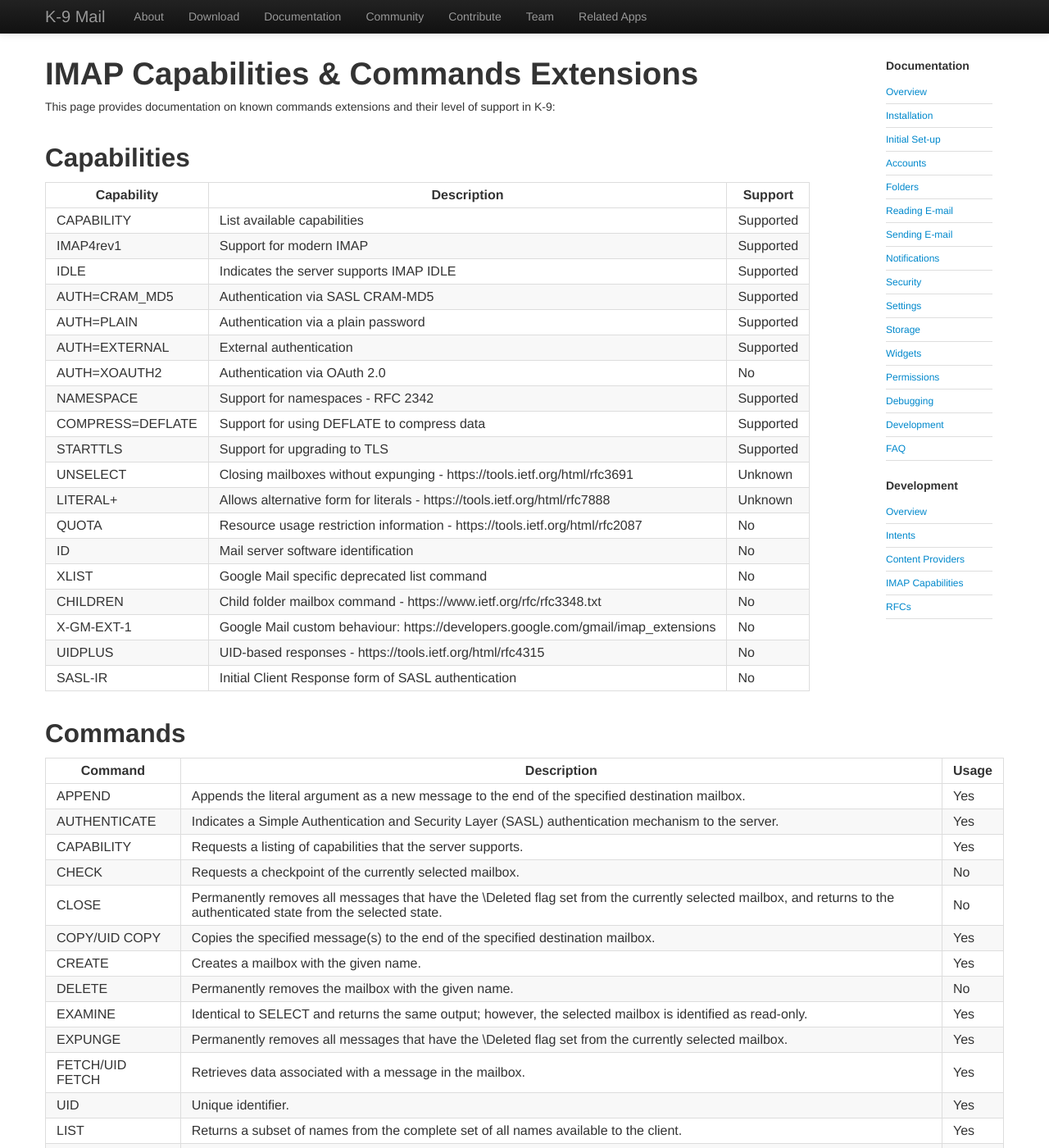
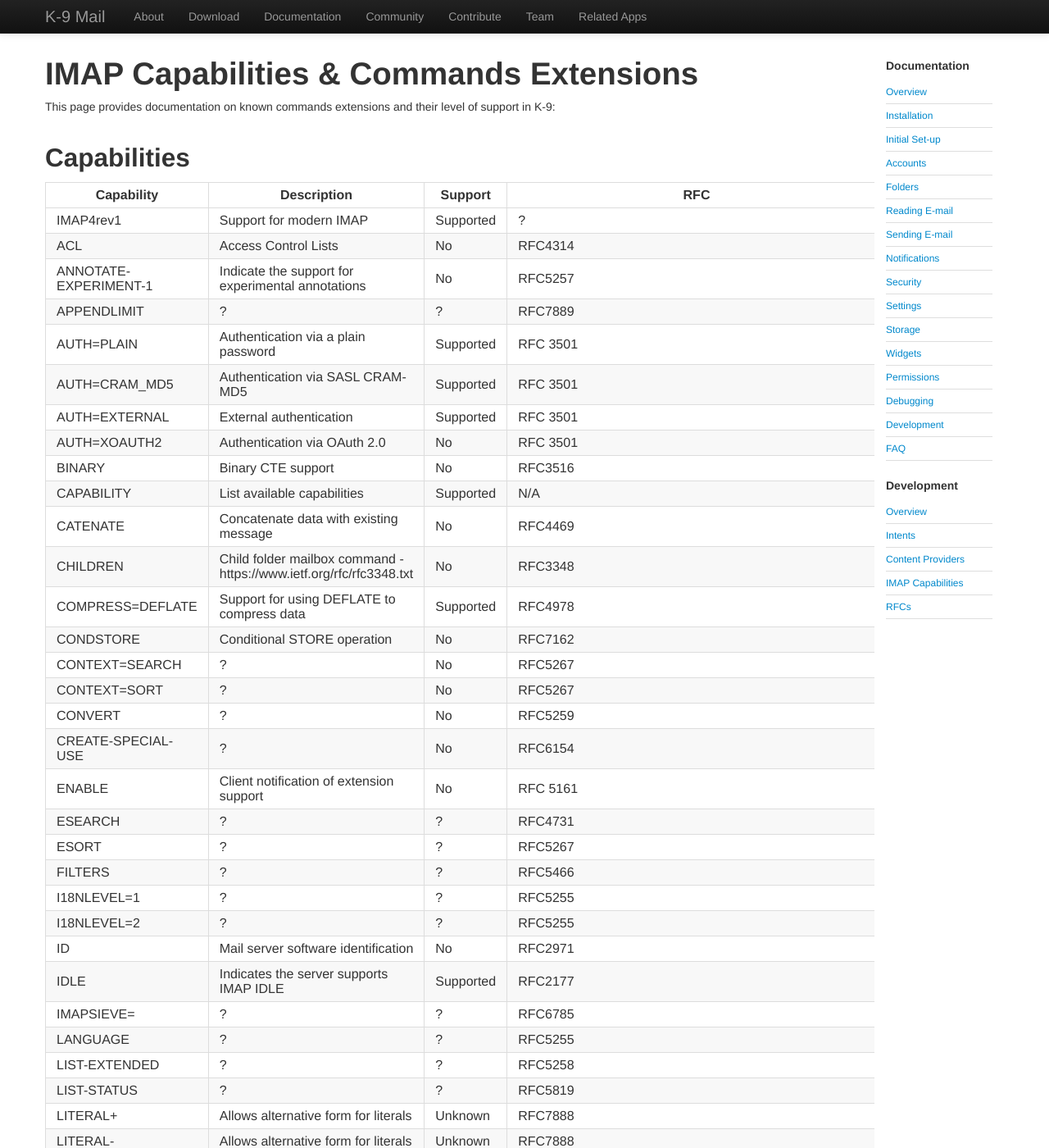
Before and after one commit to k9mail/k9mail.app, a Jekyll site: the page built from documentation/development/imapExtensions.md, in a window 1280 px wide and 1400 px high. Shown: the whole window at 82% size. Built offline with Jekyll 4.4.1, drawn with Linux system fonts in a browser that asks for light colours; nearby versions of some CDN libraries; some of the changed text lies outside the part shown.

Commit message:
Update capability support list

```diff
--- a/documentation/development/imapExtensions.md
+++ b/documentation/development/imapExtensions.md
@@ -14,27 +14,75 @@ This page provides documentation on known commands extensions and their level of
 
 ## Capabilities
 
-| Capability | Description | Support |
-| ------------- | ------------- | ------ |
-| CAPABILITY | List available capabilities | Supported |
-| IMAP4rev1 | Support for modern IMAP | Supported |
-| IDLE | Indicates the server supports IMAP IDLE | Supported |
-| AUTH=CRAM_MD5 | Authentication via SASL CRAM-MD5 | Supported |
-| AUTH=PLAIN | Authentication via a plain password | Supported |
-| AUTH=EXTERNAL | External authentication|  Supported |
-| AUTH=XOAUTH2 | Authentication via OAuth 2.0 |  No |
-| NAMESPACE | Support for namespaces - RFC 2342 |  Supported |
-| COMPRESS=DEFLATE| Support for using DEFLATE to compress data | Supported |
-| STARTTLS | Support for upgrading to TLS | Supported |
+| Capability | Description | Support | RFC |
+| ------------- | ------------- | ------ | ------ |
+| IMAP4rev1 | Support for modern IMAP | Supported | ? |
+| ACL | Access Control Lists | No | RFC4314 |
+| ANNOTATE-EXPERIMENT-1 | Indicate the support for experimental annotations | No | RFC5257 |
+| APPENDLIMIT | ? | ? | RFC7889 |
+| AUTH=PLAIN | Authentication via a plain password | Supported | RFC 3501 |
+| AUTH=CRAM_MD5 | Authentication via SASL CRAM-MD5 | Supported | RFC 3501 |
+| AUTH=EXTERNAL | External authentication | Supported | RFC 3501 |
+| AUTH=XOAUTH2 | Authentication via OAuth 2.0 |  No | RFC 3501 |
+| BINARY | Binary CTE support | No | RFC3516 |
+| CAPABILITY | List available capabilities | Supported | N/A |
+| CATENATE | Concatenate data with existing message | No | RFC4469 |
+| CHILDREN | Child folder mailbox command - https://www.ietf.org/rfc/rfc3348.txt | No | RFC3348 |
+| COMPRESS=DEFLATE| Support for using DEFLATE to compress data | Supported | RFC4978 |
+| CONDSTORE | Conditional STORE operation | No | RFC7162 |
+| CONTEXT=SEARCH | ? | No | RFC5267 |
+| CONTEXT=SORT | ? | No | RFC5267 |
+| CONVERT | ? | No | RFC5259 |
+| CREATE-SPECIAL-USE | ? | No | RFC6154 |
+| ENABLE | Client notification of extension support | No | RFC 5161 |
+| ESEARCH | ? | ? | RFC4731 |
+| ESORT | ? | ? | RFC5267 |
+| FILTERS | ? | ? | RFC5466 |
+| I18NLEVEL=1 | ? | ? | RFC5255 |
+| I18NLEVEL=2 | ? | ? | RFC5255 |
+| ID | Mail server software identification | No | RFC2971 |
+| IDLE | Indicates the server supports IMAP IDLE | Supported | RFC2177 |
+| IMAPSIEVE= | ? | ? | RFC6785 |
+| LANGUAGE | ? | ? | RFC5255 |
+| LIST-EXTENDED | ? | ? | RFC5258 |
+| LIST-STATUS | ? | ? | RFC5819 |
+| LITERAL+ | Allows alternative form for literals | Unknown | RFC7888 |
+| LITERAL- | Allows alternative form for literals | Unknown | RFC7888 |
+| LOGIN-REFERRALS | ? | ? | RFC2221 |
+| LOGINDISABLED | ? | ? | RFC2595 & RFC3501 |
+| MAILBOX-REFERRALS | ? | ? | RFC2193 |
+| METADATA | ? | ? | RFC5464 |
+| METADATA-SERVER | ? | ? | RFC5464 |
+| MOVE | ? | ? | RFC6851 |
+| MULTIAPPEND | ? | ? | RFC3502 |
+| MULTISEARCH | ? | ? | RFC7377 |
+| NAMESPACE | Support for namespaces |  Partial support | RFC 2343 |
+| NOTIFY | Request unsolicited notifications | No | RFC5465 |
+| QRESYNC | ? | ? | RFC7162 |
+| QUOTA | Resource usage restriction information - https://tools.ietf.org/html/rfc2087 | No |
+| RIGHTS= | ? | ? | RFC4314 |
+| SASL-IR | Initial Client Response form of SASL authentication | No | RFC4959 |
+| SEARCH=FUZZY | ? | ? | RRFC6203 |
+| SEARCHRES | ? | ? | RRFC5182 |
+| SORT | ? | ? | RRFC5256 |
+| SORT=DISPLAY | ? | ? | RRFC5957 |
+| SPECIAL-USE | ? | ? | RRFC6154 |
+| STARTTLS | Support for upgrading to TLS | Supported | RFC2595 / RFC3501 |
+| THREAD | ? | ? | RFC5256]
+| UIDPLUS | UID-based responses - https://tools.ietf.org/html/rfc4315 | No |
 | UNSELECT | Closing mailboxes without expunging - https://tools.ietf.org/html/rfc3691 | Unknown |
-| LITERAL+ | Allows alternative form for literals - https://tools.ietf.org/html/rfc7888 | Unknown |
-| QUOTA | Resource usage restriction information - https://tools.ietf.org/html/rfc2087 | No |
-| ID | Mail server software identification | No |
+| URLFETCH=BINARY | ? | ? | RFC5524 |
+| URL-PARTIAL | ? | ? | RFC5550 |
+| URLAUTH | ? | ? | RFC4467 |
+| UTF8=ACCEPT | ? | ? | RFC6855 |
+| UTF8=ALL (OBSOLETE) | ? | ? | RFC5738 / RFC6855 |
+| UTF8=APPEND (OBSOLETE) | ? | ? | RFC5738 / RFC6855 |
+| UTF8=ONLY | ? | ? | RFC6855 |
+| UTF8=USER (OBSOLETE | ? | ? | RFC5738 / RFC6855 |
+| WITHIN | ? | ? | RFC5032 |
 | XLIST | Google Mail specific deprecated list command | No |
-| CHILDREN | Child folder mailbox command - https://www.ietf.org/rfc/rfc3348.txt | No |
-| X-GM-EXT-1 | Google Mail custom behaviour: https://developers.google.com/gmail/imap_extensions | No |
-| UIDPLUS | UID-based responses - https://tools.ietf.org/html/rfc4315 | No |
-| SASL-IR | Initial Client Response form of SASL authentication | No |
+| X-GM-EXT-1 | Google Mail custom behaviour: | No | [GMail]https://developers.google.com/gmail/imap_extensions] |
+
 
 
 ## Commands
```
